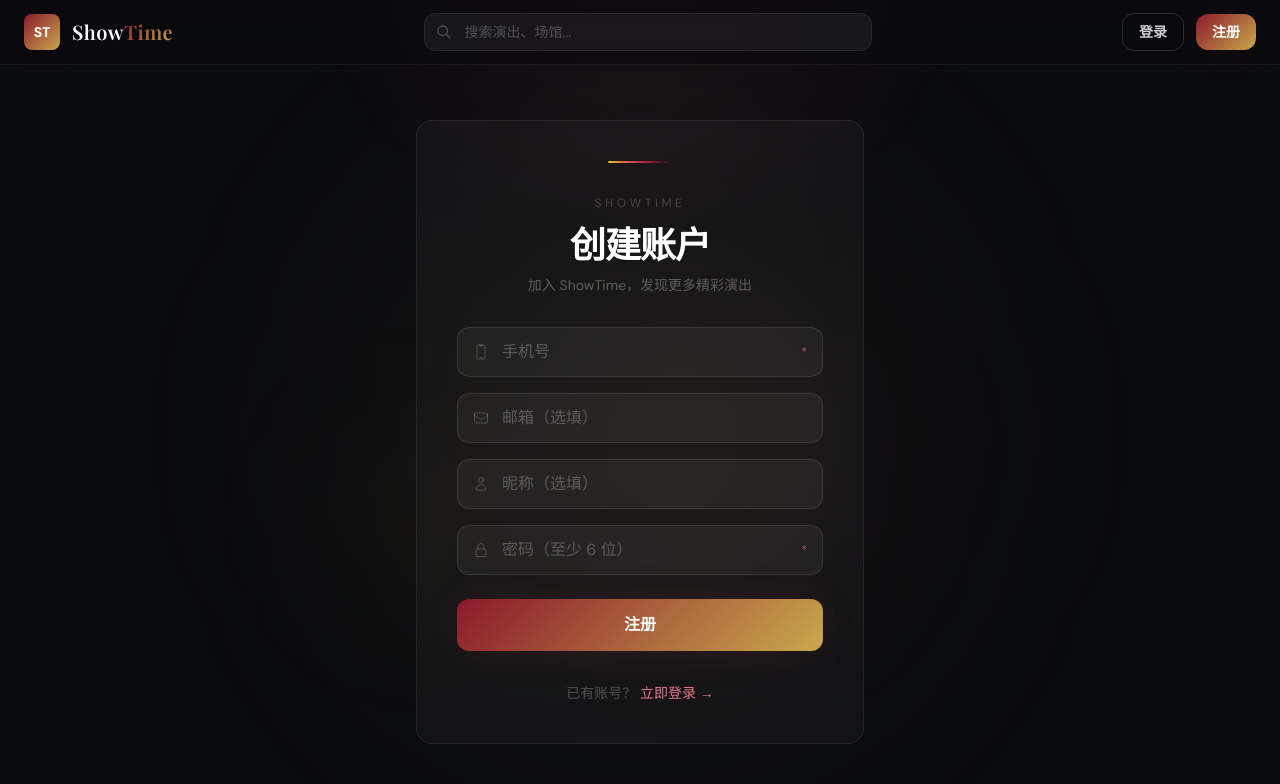
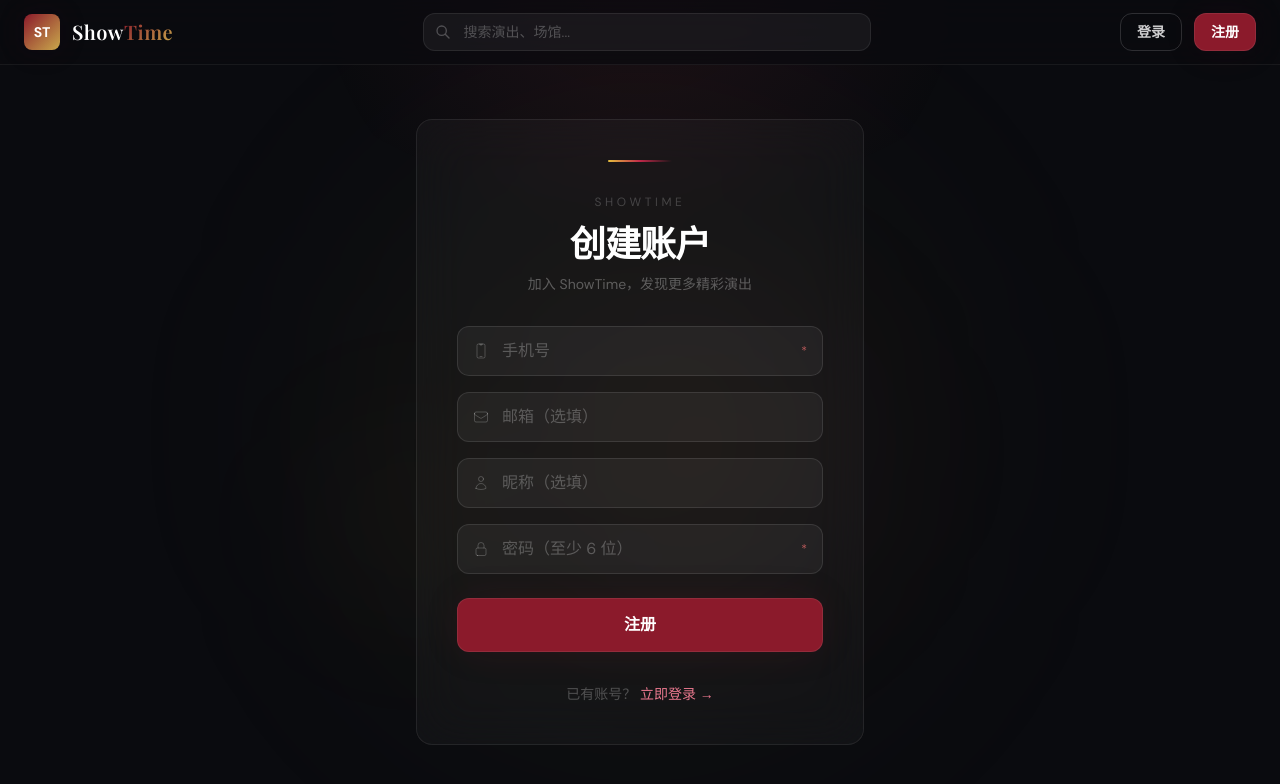
Before and after one commit to ZaneLeoo/showTime, a Vue app in the folder client/: page /register in a window 1280 px wide. Shown: the top 784 px of the page. Built offline with nearby package versions, Linux system fonts and the light colour scheme; a web font is replaced by a local one.

Commit message:
fix: 按钮改为纯色酒红，去掉渐变
Co-Authored-By: Claude Opus 4.6 <noreply@anthropic.com>

```diff
--- a/client/src/styles/main.css
+++ b/client/src/styles/main.css
@@ -43,12 +43,14 @@
     padding: 0.75rem 1.5rem;
     font-weight: 600;
     color: white;
-    background-image: linear-gradient(135deg, #8b1a2b, #c9a84c);
-    box-shadow: 0 0 40px -10px rgba(168,50,74,0.3);
+    background-color: #8b1a2b;
+    border: 1px solid rgba(255,255,255,0.08);
+    box-shadow: 0 0 40px -10px rgba(139,26,43,0.25);
     transition: all 0.3s;
   }
   .btn-brand:hover {
-    box-shadow: 0 0 80px -20px rgba(168,50,74,0.4);
+    background-color: #a8324a;
+    box-shadow: 0 0 60px -10px rgba(139,26,43,0.4);
     transform: translateY(-1px);
   }
   .btn-brand:active {
```
